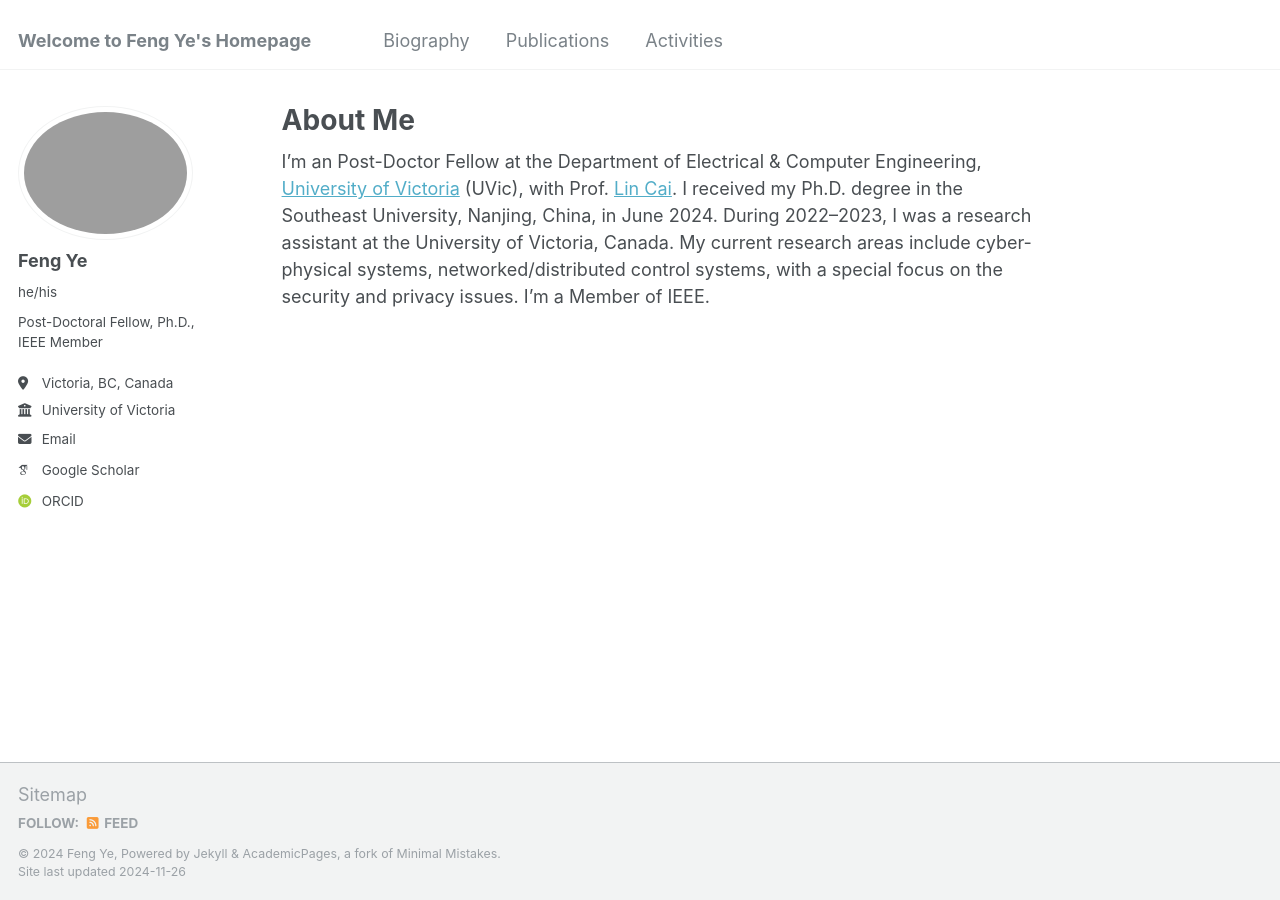
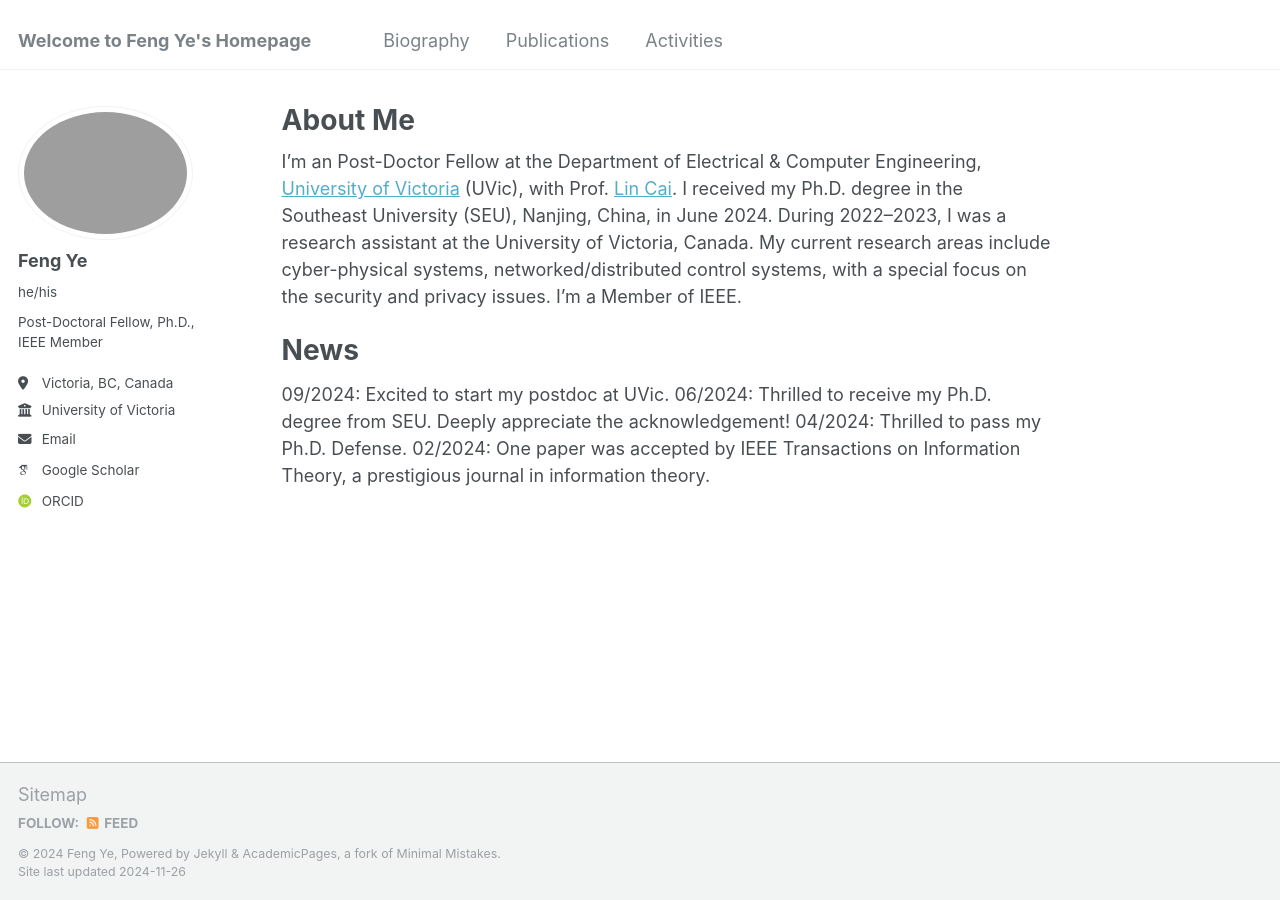
Before and after one commit to fye97/fye97, a Jekyll site: the page built from _pages/about.md, in a window 1280 px wide. Built offline with Jekyll 4.4.1, drawn with Linux system fonts in a browser that asks for light colours; some web fonts are replaced.

Commit message:
Update about.md

```diff
--- a/_pages/about.md
+++ b/_pages/about.md
@@ -7,4 +7,11 @@ redirect_from:
   - /about.html
 ---
 
-I’m an Post-Doctor Fellow at the Department of Electrical & Computer Engineering, [University of Victoria](https://www.uvic.ca/) (UVic), with Prof. [Lin Cai](https://www.ece.uvic.ca/~cai/). I received my Ph.D. degree in the Southeast University, Nanjing, China, in June 2024. During 2022–2023, I was a research assistant at the University of Victoria, Canada. My current research areas include cyber-physical systems, networked/distributed control systems, with a special focus on the security and privacy issues. I’m a Member of IEEE.
+I’m an Post-Doctor Fellow at the Department of Electrical & Computer Engineering, [University of Victoria](https://www.uvic.ca/) (UVic), with Prof. [Lin Cai](https://www.ece.uvic.ca/~cai/). I received my Ph.D. degree in the Southeast University (SEU), Nanjing, China, in June 2024. During 2022–2023, I was a research assistant at the University of Victoria, Canada. My current research areas include cyber-physical systems, networked/distributed control systems, with a special focus on the security and privacy issues. I’m a Member of IEEE.
+
+News
+======
+09/2024: Excited to start my postdoc at UVic.
+06/2024: Thrilled to receive my Ph.D. degree from SEU. Deeply appreciate the acknowledgement!
+04/2024: Thrilled to pass my Ph.D. Defense.
+02/2024: One paper was accepted by IEEE Transactions on Information Theory, a prestigious journal in information theory.
```
